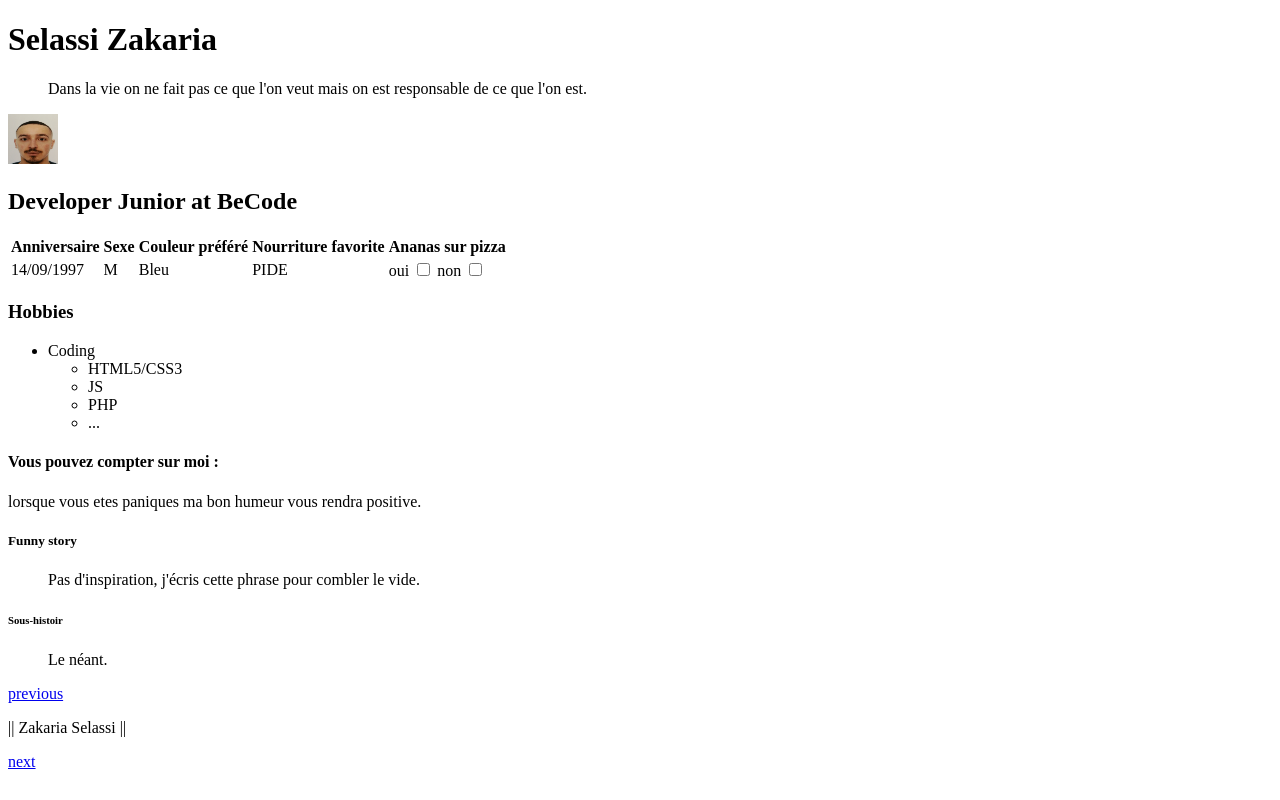
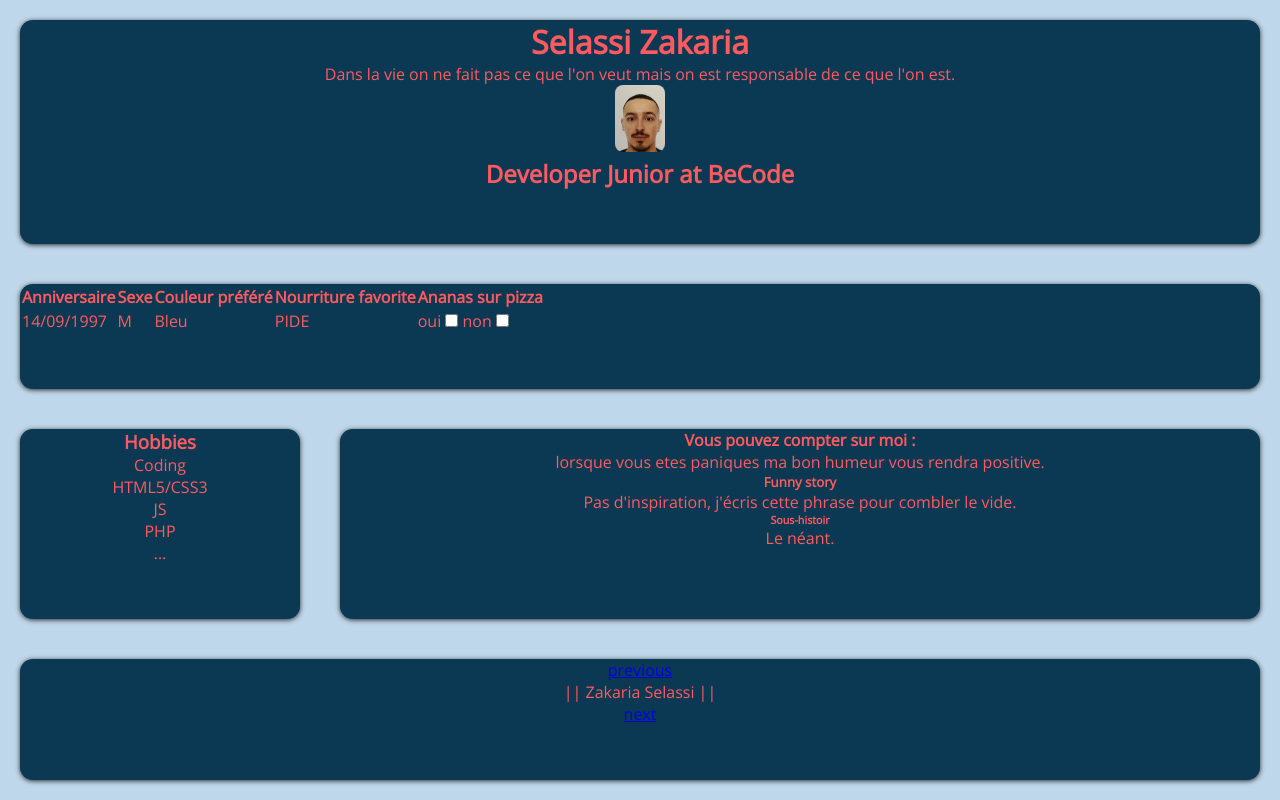
Before and after one commit to ZakariaSelassi/markdown-warmup-html, a plain HTML site: page index.html in a window 1280 px wide. Drawn offline with nearby package versions, Linux system fonts and the light colour scheme.

Commit message:
Update CV

```diff
--- a/index.html
+++ b/index.html
@@ -5,9 +5,13 @@
     <meta charset="UTF-8">
     <meta name="viewport" content="width=device-width, initial-scale=1.0">
     <title>Document</title>
+    <link rel="stylesheet" href="style.css">
+    <link rel="preconnect" href="https://fonts.gstatic.com">
+    <link href="https://fonts.googleapis.com/css2?family=Open+Sans:ital@0;1&display=swap" rel="stylesheet">
 </head>
 
 <body>
+    <div id="container">
         <header>
             <h1>Selassi Zakaria</h1>
             <blockquote>
@@ -17,7 +21,8 @@
             <h2>Developer Junior at BeCode</h2>
         </header>
 
-    <main>
+
+        <section class="divers">
             <table>
                 <thead>
                     <th>Anniversaire</th>
@@ -43,6 +48,9 @@
                     </tr>
                 </tbody>
             </table>
+        </section>
+
+        <section class="hobbies">
             <h3>Hobbies</h3>
             <ul>
                 <li>Coding
@@ -54,6 +62,8 @@
                     </ul>
                 </li>
             </ul>
+        </section>
+        <section class="story">
             <h4>Vous pouvez compter sur moi :</h4>
             <p>lorsque vous etes paniques ma bon humeur vous rendra positive.</p>
 
@@ -61,13 +71,15 @@
             <blockquote>Pas d'inspiration, j'écris cette phrase pour combler le vide.</blockquote>
             <h6>Sous-histoir</h6>
             <blockquote>Le néant.</blockquote>
-    </main>
+        </section>
 
         <footer>
             <a href="#">previous</a>
             <p>|| Zakaria Selassi ||</p> <a href="#">next</a>
         </footer>
 
+    </div>
+
 </body>
 
 </html>
--- a/style.css
+++ b/style.css
@@ -0,0 +1,81 @@
+* {
+    padding: 0;
+    margin: 0;
+    box-sizing: border-box;
+}
+
+html,
+body {
+    background: #BFD7EA;
+    color: #FF5A5F;
+    font-family: 'Open Sans', sans-serif;
+    width: 100%;
+    height: 100%;
+}
+
+#container {
+    display: grid;
+    width: 100%;
+    min-height: 100%;
+    grid-template-columns: 1fr 1fr 1fr 1fr;
+    grid-template-rows: auto;
+    grid-template-areas: "hd hd hd hd" "dv dv dv dv" "hb st st st" "ft ft ft ft";
+}
+
+header {
+    grid-area: hd;
+    background: #0B3954;
+    text-align: center;
+    margin: 20px;
+    border-radius: 0.8rem;
+    box-shadow: 0 1px 5px rgba(0, 0, 0, 0.8);
+    ;
+}
+
+header img {
+    width: 50px;
+    height: auto;
+    border-radius: 0.5rem;
+}
+
+.divers {
+    grid-area: dv;
+    background: #0B3954;
+    margin: 20px;
+    border-radius: 0.8rem;
+    box-shadow: 0 1px 5px rgba(0, 0, 0, 0.8);
+    ;
+}
+
+.hobbies {
+    grid-area: hb;
+    background: #0B3954;
+    text-align: center;
+    margin: 20px;
+    border-radius: 0.8rem;
+    box-shadow: 0 1px 5px rgba(0, 0, 0, 0.8);
+    ;
+}
+
+.hobbies ul {
+    list-style-type: none;
+}
+
+.story {
+    grid-area: st;
+    background: #0B3954;
+    text-align: center;
+    margin: 20px;
+    border-radius: 0.8rem;
+    box-shadow: 0 1px 5px rgba(0, 0, 0, 0.8);
+    ;
+}
+
+footer {
+    grid-area: ft;
+    background: #0B3954;
+    text-align: center;
+    margin: 20px;
+    border-radius: 0.8rem;
+    box-shadow: 0 1px 5px rgba(0, 0, 0, 0.8);
+}
```
Also changed, not shown: 1 other file. Lines whose indentation alone changed are shown as unchanged.
